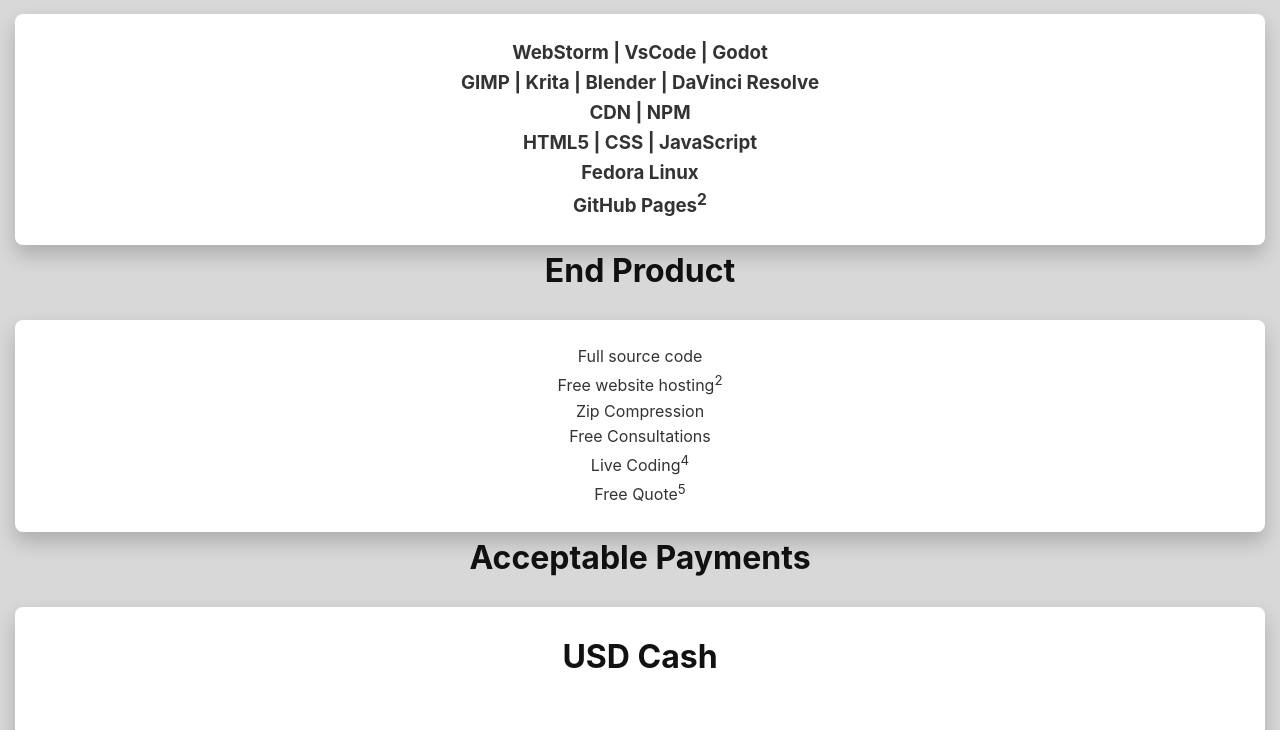
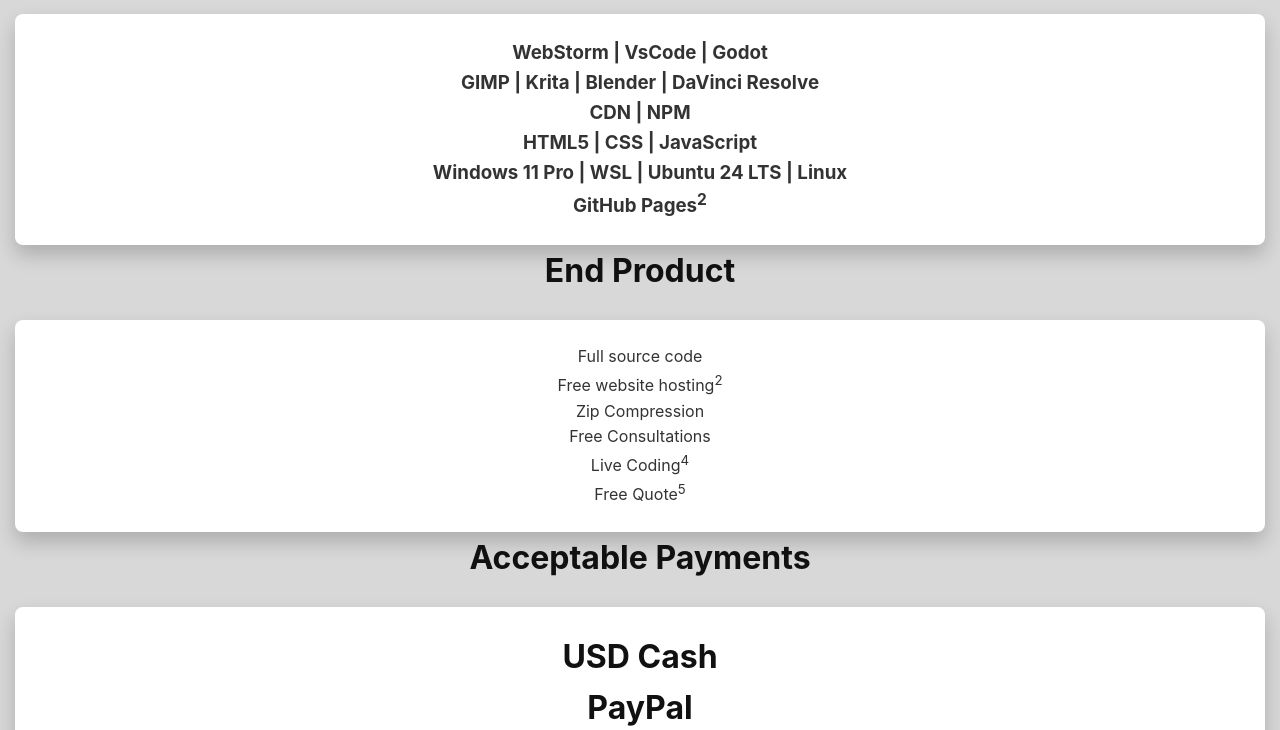
Before and after one commit to LoganMinarik/Commissions, a website: page index.html in a window 1280 px wide. Shown: the part 524-1254 px from the top of the page. Drawn offline with Linux system fonts and the light colour scheme.

Commit message:
Added Terms and Payment Options

```diff
--- a/css/style.css
+++ b/css/style.css
@@ -24,7 +24,7 @@ body {
         }
 small {
     font-family: -apple-system, BlinkMacSystemFont, "Segoe UI", Roboto, "Helvetica Neue", Arial, sans-serif;
-    color: #6e6e6e;
+    color: #a7a7a7;
     line-height: 1.6;
     margin: 0;
     transition: background-color 1.5s, color 1.5s;
--- a/index.html
+++ b/index.html
@@ -36,7 +36,7 @@
                     GIMP | Krita | Blender | DaVinci Resolve <br>
                     CDN | NPM<br>
                     HTML5 | CSS | JavaScript <br>
-                    Fedora Linux<br>
+                    Windows 11 Pro | WSL | Ubuntu 24 LTS | Linux<br>
                     GitHub Pages<sup>2</sup><br>
 
 
@@ -56,11 +56,12 @@
             <h2>Acceptable Payments</h2>
                 <div class="yapping-box floaty">
                     <h2> USD Cash <br>
+                        PayPal
                         <br>
                         <!--a class="squircle socialLinkUsdc invertFalse"><img height="32" width="32" src="https://cryptologos.cc/logos/usd-coin-usdc-logo.svg?v=040" alt="JavaScript"></a-->
-                        <a class="squircle socialLinkPyusd"><img height="32" width="32" src="https://cryptologos.cc/logos/paypal-usd-pyusd-logo.svg?v=040" alt="JavaScript"></a> PYUSD <a class="squircle socialLinkPyusd "><img height="32" width="32" src="https://cryptologos.cc/logos/paypal-usd-pyusd-logo.svg?v=040" alt="JavaScript"></a><br>
+                        <a class="squircle socialLinkPyusd"><img height="32" width="32" src="https://cryptologos.cc/logos/paypal-usd-pyusd-logo.svg?v=040" alt="JavaScript"></a> PYUSD <a class="squircle socialLinkPyusd "><img height="32" width="32" src="https://cryptologos.cc/logos/paypal-usd-pyusd-logo.svg?v=040" alt="JavaScript"></a>
                     <!--a class="squircle socialLinkPaypal"><img height="32" width="32" src="https://cdn.jsdelivr.net/npm/simple-icons@16.7.0/icons/paypal.svg" alt="JavaScript"></--a>PayPal <a class="squircle socialLinkPaypal"><img height="32" width="32" src="https://cdn.jsdelivr.net/npm/simple-icons@16.7.0/icons/paypal.svg" alt="JavaScript"></a><br>
-                    <a class="squircle socialLinkCashapp whiteBackground"><img height="32" width="32" src="https://cdn.jsdelivr.net/npm/simple-icons@16.7.0/icons/cashapp.svg" alt="CashApp"></a> Cashapp <a class="squircle socialLinkCashapp whiteBackground"><img height="32" width="32" src="https://cdn.jsdelivr.net/npm/simple-icons@16.7.0/icons/cashapp.svg" alt="CashApp"></a--><br>
+                    <a class="squircle socialLinkCashapp whiteBackground"><img height="32" width="32" src="https://cdn.jsdelivr.net/npm/simple-icons@16.7.0/icons/cashapp.svg" alt="CashApp"></a> Cashapp <a class="squircle socialLinkCashapp whiteBackground"><img height="32" width="32" src="https://cdn.jsdelivr.net/npm/simple-icons@16.7.0/icons/cashapp.svg" alt="CashApp"></a-->
                     </h2>
                 </div>
 
```
